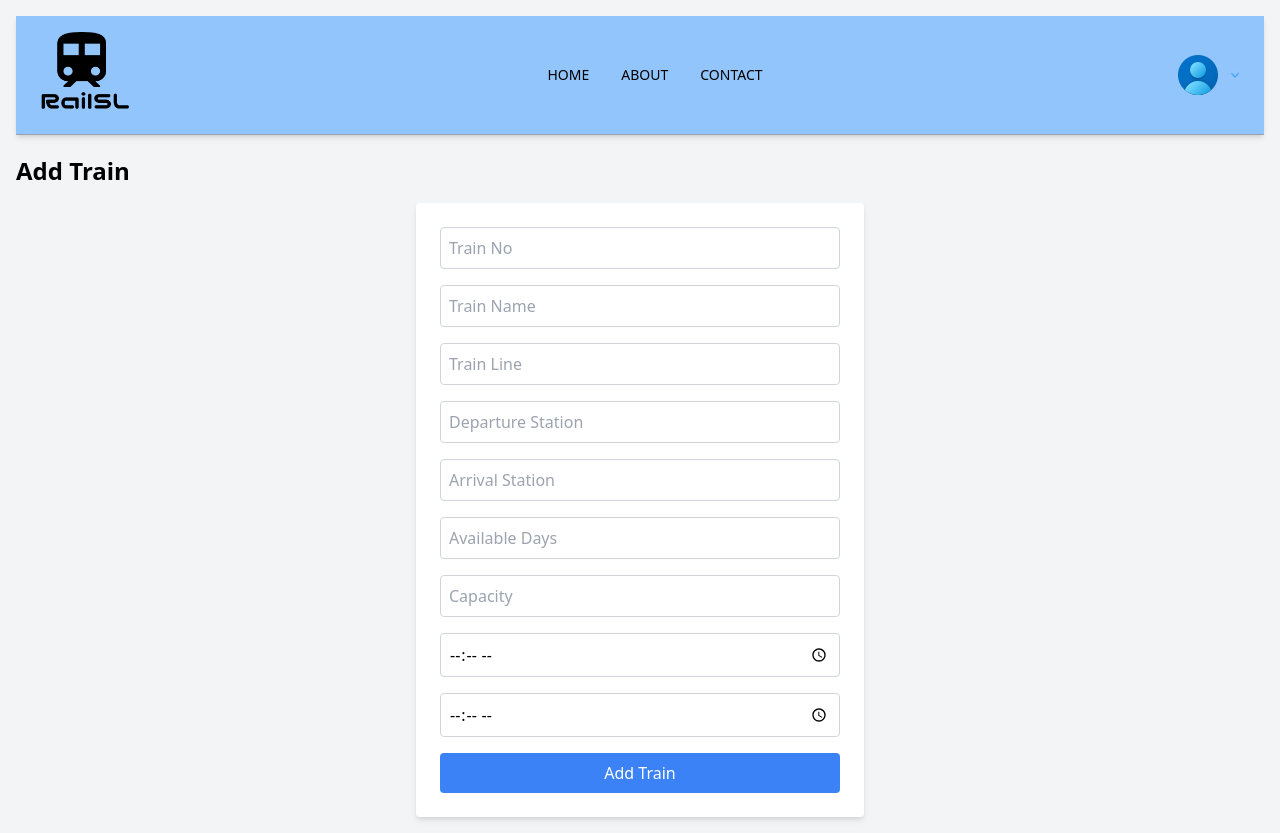
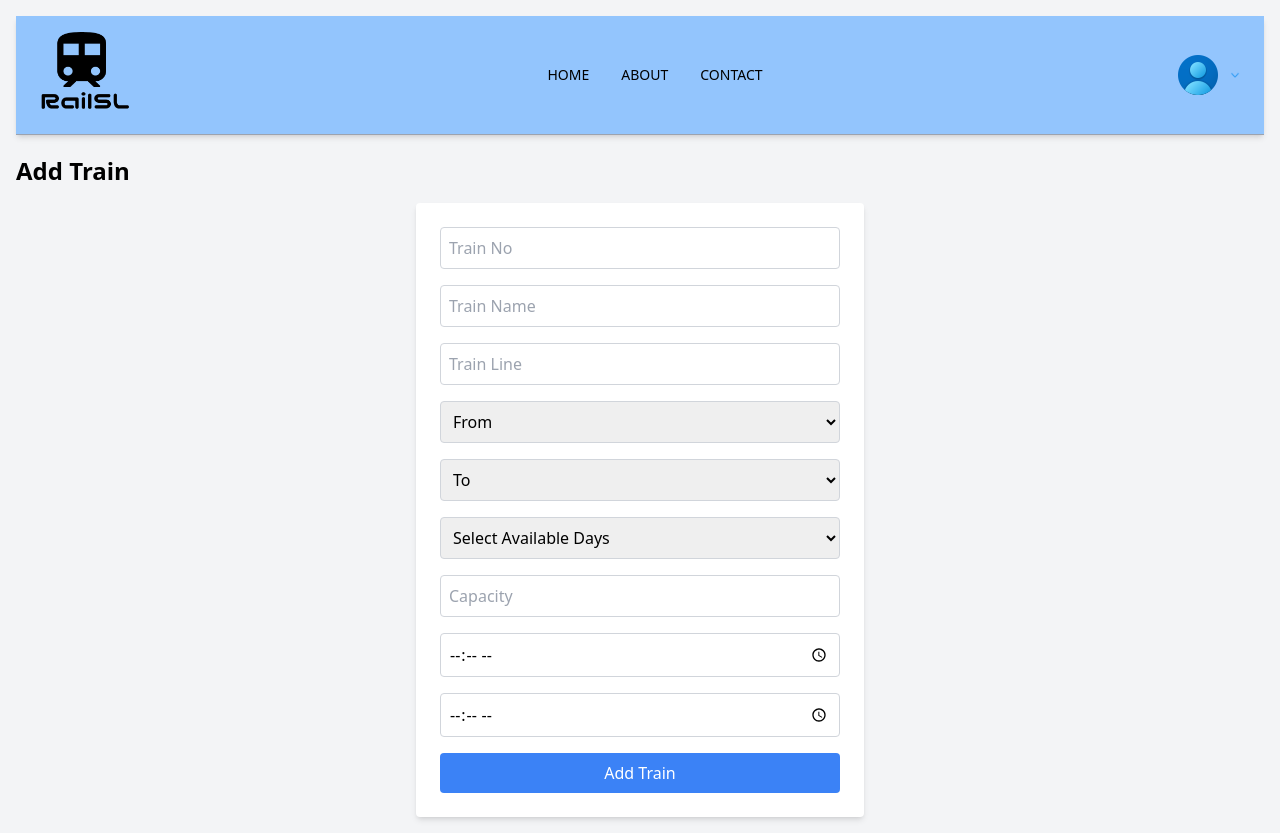
Before and after one commit to RavinduThilina222/RailSL_Application, a React (Vite) app in the folder frontend/: page /addtrain in a window 1280 px wide. Built offline with nearby package versions, Linux system fonts and the light colour scheme.

Commit message:
update with regex

```diff
--- a/frontend/src/Pages/AddAdmin.jsx
+++ b/frontend/src/Pages/AddAdmin.jsx
@@ -11,6 +11,8 @@ const AddAdmin = () => {
     phone_number: ''
   });
 
+  const [errors, setErrors] = useState({});
+
   const handleChange = (e) => {
     const { name, value } = e.target;
     setAdminDetails({
@@ -19,8 +21,33 @@ const AddAdmin = () => {
     });
   };
 
+  const validate = () => {
+    const newErrors = {};
+    if (!/^[a-zA-Z0-9]{5,}$/.test(adminDetails.admin_id)) {
+      newErrors.admin_id = 'Admin ID must be at least 5 alphanumeric characters';
+    }
+    if (!/^[a-zA-Z0-9_]{5,}$/.test(adminDetails.user_name)) {
+      newErrors.user_name = 'Username must be at least 5 characters and can include letters, numbers, and underscores';
+    }
+    if (!/^(?=.*[A-Za-z])(?=.*\d)[A-Za-z\d]{8,}$/.test(adminDetails.password)) {
+      newErrors.password = 'Password must be at least 8 characters long and include at least one letter and one number';
+    }
+    if (!/\S+@\S+\.\S+/.test(adminDetails.email)) {
+      newErrors.email = 'Email address is invalid';
+    }
+    if (!/^\d{10}$/.test(adminDetails.phone_number)) {
+      newErrors.phone_number = 'Phone number must be 10 digits';
+    }
+    return newErrors;
+  };
+
   const handleSubmit = async (e) => {
     e.preventDefault();
+    const validationErrors = validate();
+    if (Object.keys(validationErrors).length > 0) {
+      setErrors(validationErrors);
+      return;
+    }
     console.log("Submitting admin details:", { ...adminDetails, password: '******' }); // Mask password
     console.log("Request payload:", adminDetails); // Log the request payload
 
@@ -58,6 +85,7 @@ const AddAdmin = () => {
           onChange={handleChange}
           required
         />
+        {errors.admin_id && <p className="text-red-500 text-sm">{errors.admin_id}</p>}
         <input
           className="mb-4 p-2 border border-gray-300 rounded w-full"
           type="text"
@@ -67,6 +95,7 @@ const AddAdmin = () => {
           onChange={handleChange}
           required
         />
+        {errors.user_name && <p className="text-red-500 text-sm">{errors.user_name}</p>}
         <input
           className="mb-4 p-2 border border-gray-300 rounded w-full"
           type="password"
@@ -76,6 +105,7 @@ const AddAdmin = () => {
           onChange={handleChange}
           required
         />
+        {errors.password && <p className="text-red-500 text-sm">{errors.password}</p>}
         <input
           className="mb-4 p-2 border border-gray-300 rounded w-full"
           type="text"
@@ -94,6 +124,7 @@ const AddAdmin = () => {
           onChange={handleChange}
           required
         />
+        {errors.email && <p className="text-red-500 text-sm">{errors.email}</p>}
         <input
           className="mb-4 p-2 border border-gray-300 rounded w-full"
           type="text"
@@ -103,6 +134,7 @@ const AddAdmin = () => {
           onChange={handleChange}
           required
         />
+        {errors.phone_number && <p className="text-red-500 text-sm">{errors.phone_number}</p>}
         <button className="bg-blue-500 text-white p-2 rounded w-full hover:bg-blue-600" type="submit">
           Add Admin
         </button>
--- a/frontend/src/Pages/AddTrain.jsx
+++ b/frontend/src/Pages/AddTrain.jsx
@@ -24,8 +24,29 @@ const AddTrain = () => {
 
   const handleSubmit = async (e) => {
     e.preventDefault();
+    const daysRegex = /^(Weekdays|Weekend|Daily)$/;
+    const trainNoRegex = /^[0-9]{1,4}$/;
+    const trainNameRegex = /^[a-zA-Z\s]{1,50}$/;
+    const trainLineRegex = /^[a-zA-Z\s]{1,50}$/;
+
+    if (!trainNoRegex.test(trainDetails.train_no)) {
+      alert('Train number must be a number with up to 4 digits');
+      return;
+    }
+    if (!trainNameRegex.test(trainDetails.train_name)) {
+      alert('Train name must be alphabetic and up to 50 characters');
+      return;
+    }
+    if (!trainLineRegex.test(trainDetails.Train_Line)) {
+      alert('Train line must be alphabetic and up to 50 characters');
+      return;
+    }
+    if (!daysRegex.test(trainDetails.available_days)) {
+      alert('Available days must be Weekdays, Weekend, or Daily');
+      return;
+    }
     try {
-      const response = await fetch('/api/trains', {
+      const response = await fetch('http://localhost:8080/api/trains', { // Updated URL
         method: 'POST',
         headers: {
           'Content-Type': 'application/json'
@@ -51,9 +72,42 @@ const AddTrain = () => {
         <input className="mb-4 p-2 border border-gray-300 rounded w-full" type="text" name="train_no" placeholder="Train No" value={trainDetails.train_no} onChange={handleChange} required />
         <input className="mb-4 p-2 border border-gray-300 rounded w-full" type="text" name="train_name" placeholder="Train Name" value={trainDetails.train_name} onChange={handleChange} required />
         <input className="mb-4 p-2 border border-gray-300 rounded w-full" type="text" name="Train_Line" placeholder="Train Line" value={trainDetails.Train_Line} onChange={handleChange} required />
-        <input className="mb-4 p-2 border border-gray-300 rounded w-full" type="text" name="departure_station" placeholder="Departure Station" value={trainDetails.departure_station} onChange={handleChange} required />
-        <input className="mb-4 p-2 border border-gray-300 rounded w-full" type="text" name="arrival_station" placeholder="Arrival Station" value={trainDetails.arrival_station} onChange={handleChange} required />
-        <input className="mb-4 p-2 border border-gray-300 rounded w-full" type="text" name="available_days" placeholder="Available Days" value={trainDetails.available_days} onChange={handleChange} required />
+        <select className="mb-4 p-2 border border-gray-300 rounded w-full" name="departure_station" value={trainDetails.departure_station} onChange={handleChange} required>
+          <option value="Choose Depature" selected>From</option>
+          <option value="Colombo Fort">Colombo Fort</option>
+          <option value="Kandy">Kandy</option>
+          <option value="Nanu Oya">Nanu Oya</option>
+          <option value="Badulla">Badulla</option>
+          <option value="Matara">Matara</option>
+          <option value="Beliaththa">Beliaththa</option>
+          <option value="Anuradhapura">Anuradhapura</option>
+          <option value="Jaffna">Jaffna</option>
+          <option value="Thalaimannar">Thalaimannar</option>
+          <option value="Trincomalle">Trincomalle</option>
+          <option value="Batticoloa">Batticoloa</option>
+          <option value="Awissawella">Awissawella</option>
+        </select>
+        <select className="mb-4 p-2 border border-gray-300 rounded w-full" name="arrival_station" value={trainDetails.arrival_station} onChange={handleChange} required>
+          <option value="Choose Depature" selected>To</option>
+          <option value="Colombo Fort">Colombo Fort</option>
+          <option value="Kandy">Kandy</option>
+          <option value="Nanu Oya">Nanu Oya</option>
+          <option value="Badulla">Badulla</option>
+          <option value="Matara">Matara</option>
+          <option value="Beliaththa">Beliaththa</option>
+          <option value="Anuradhapura">Anuradhapura</option>
+          <option value="Jaffna">Jaffna</option>
+          <option value="Thalaimannar">Thalaimannar</option>
+          <option value="Trincomalle">Trincomalle</option>
+          <option value="Batticoloa">Batticoloa</option>
+          <option value="Awissawella">Awissawella</option>
+        </select>
+        <select className="mb-4 p-2 border border-gray-300 rounded w-full" name="available_days" value={trainDetails.available_days} onChange={handleChange} required>
+          <option value="" disabled>Select Available Days</option>
+          <option value="Weekdays">Weekdays</option>
+          <option value="Weekend">Weekend</option>
+          <option value="Daily">Daily</option>
+        </select>
         <input className="mb-4 p-2 border border-gray-300 rounded w-full" type="number" name="capacity" placeholder="Capacity" value={trainDetails.capacity} onChange={handleChange} required />
         <input className="mb-4 p-2 border border-gray-300 rounded w-full" type="time" name="depature_time" placeholder="Departure Time" value={trainDetails.depature_time} onChange={handleChange} required />
         <input className="mb-4 p-2 border border-gray-300 rounded w-full" type="time" name="arrival_time" placeholder="Arrival Time" value={trainDetails.arrival_time} onChange={handleChange} required />
--- a/frontend/src/Pages/UserHome.jsx
+++ b/frontend/src/Pages/UserHome.jsx
@@ -11,7 +11,7 @@ const UserHome = () => {
 
   const handleSubmit = (e) => {
     e.preventDefault();
-    navigate('/view-schedule', {
+    navigate('/schedule', {
       state: { departure, arrival, date, passengers },
     });
   };
```
